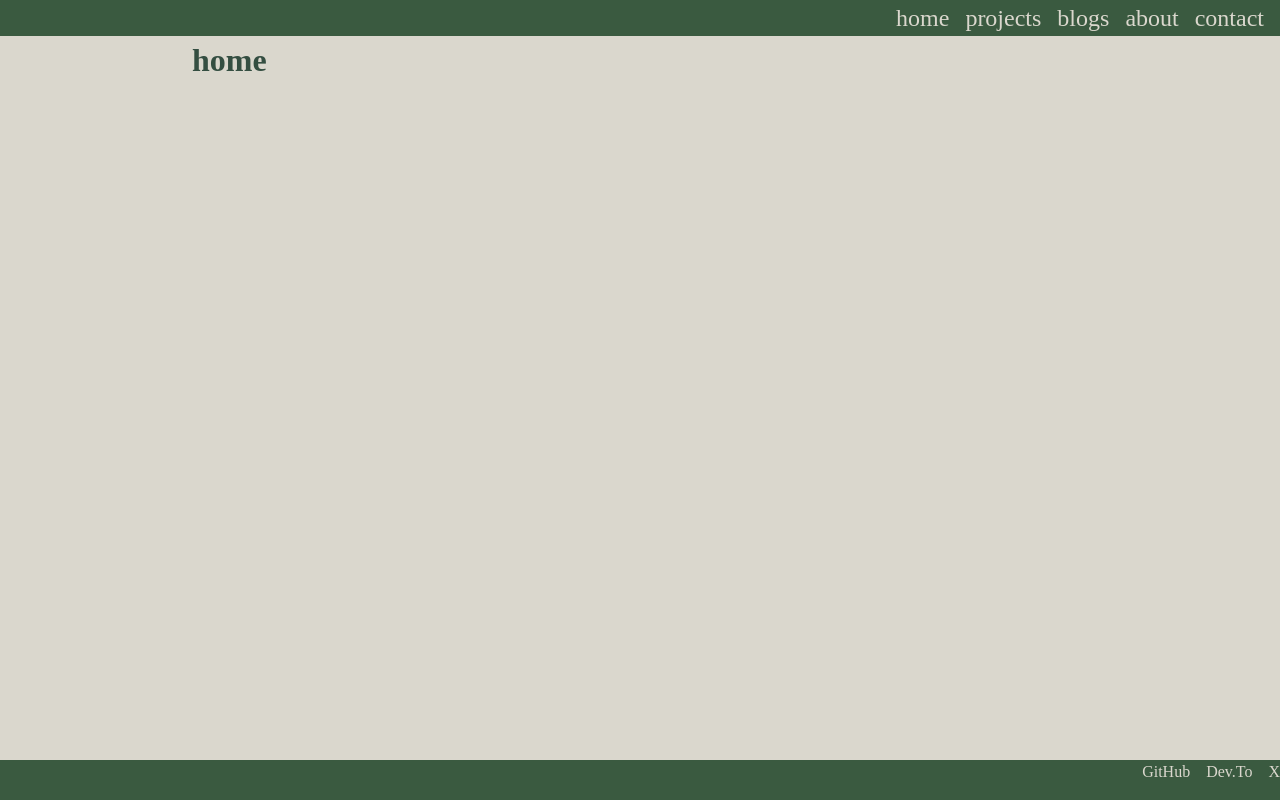
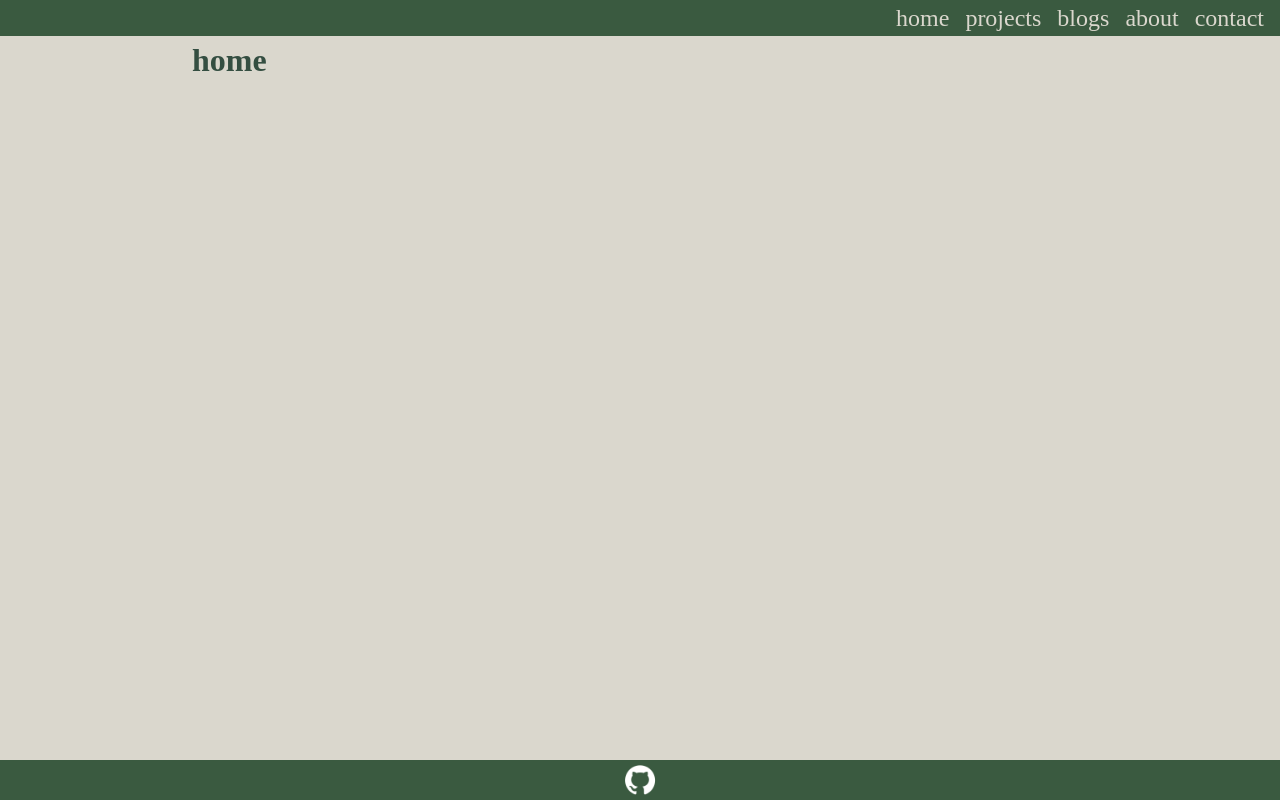
Before and after one commit to jckstllrd/personal-site, a React (Vite) app: page / in a window 1280 px wide. Built offline with nearby package versions, Linux system fonts and the light colour scheme.

Commit message:
fix: remove socials names, replace with logos

```diff
--- a/src/components/Footer.module.css
+++ b/src/components/Footer.module.css
@@ -2,13 +2,24 @@ footer {
   height: 5vh;
   background-color: var(--color-border);
   display: flex;
-  justify-content: flex-end;
+  justify-content: space-around;
 }
 
 .socialsList {
   display: flex;
+  justify-content: space-around;
   gap: var(--space-lg);
   margin: 0;
   padding: 0;
   list-style: none;
 }
+
+li {
+  align-self: center;
+}
+
+img {
+  object-fit: cover;
+  width: 40px;
+  aspect-ratio: 1/1;
+}
--- a/src/components/Footer.tsx
+++ b/src/components/Footer.tsx
@@ -1,18 +1,14 @@
 import styles from "./Footer.module.css";
+import ghlogo from "../content/GitHub_Invertocat_White_Clearspace.png";
 
 export default function Footer() {
   return (
     <footer>
       <ul className={styles.socialsList}>
         <li>
-          <a href="https://github.com/jckstllrd">GitHub</a>
-        </li>
-        <li>
-          <a href="https://dev.to/jckstllrd">Dev.To</a>
-        </li>
-
-        <li>
-          <a href="https://x.com/jackstllrd">X</a>
+          <a href="https://github.com/jckstllrd">
+            <img src={ghlogo} alt="GitHub Logo" />
+          </a>
         </li>
       </ul>
     </footer>
```
Also changed, not shown: src/content/GitHub_Invertocat_White_Clearspace.png (added).
